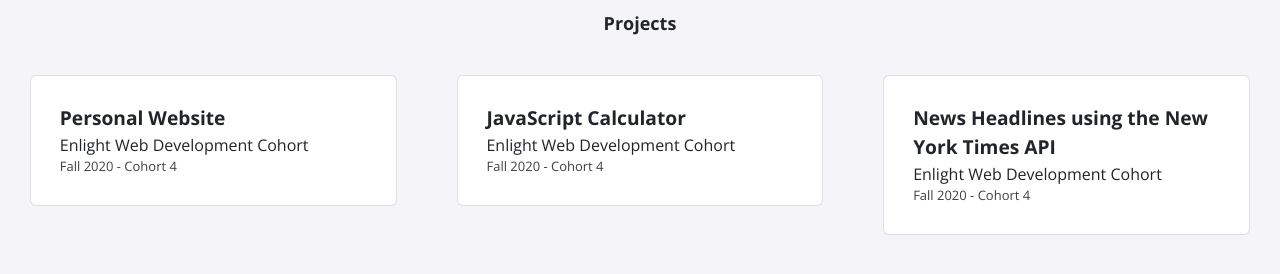
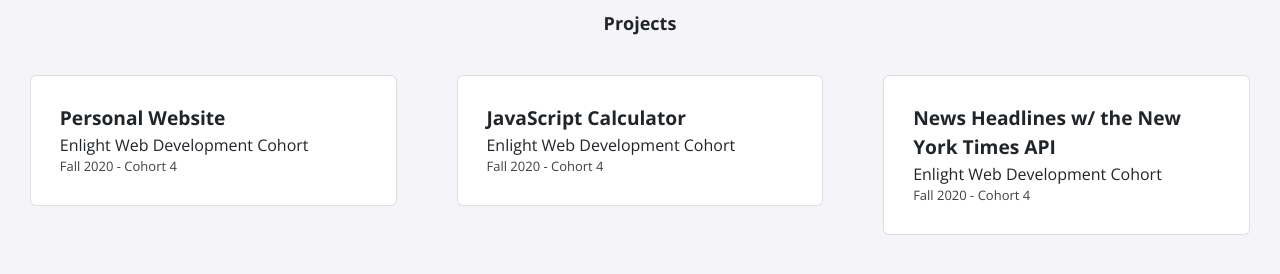
Before and after one commit to BrookTheBook/brookthebook.github.io, a Jekyll site: the page built from index.html, in a window 1280 px wide. Shown: the part 427-701 px from the top of the page. Built offline with Jekyll 4.4.1, drawn with Linux system fonts in a browser that asks for light colours; nearby versions of some CDN libraries.

Commit message:
Update projects.yml

```diff
--- a/_data/projects.yml
+++ b/_data/projects.yml
@@ -6,7 +6,7 @@
   event: Enlight Web Development Cohort
   date: Fall 2020 - Cohort 4
 
-- title: News Headlines using the New York Times API
+- title: News Headlines w/ the New York Times API
   event: Enlight Web Development Cohort
   date: Fall 2020 - Cohort 4
 
```
